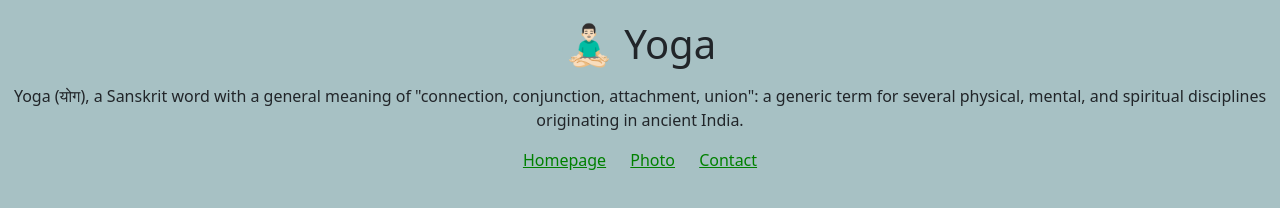
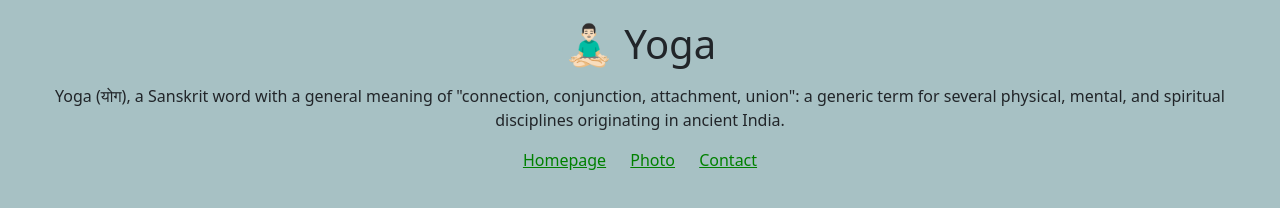
Before and after one commit to Mehrnaz-zand/Multiple-page-hosting, a plain HTML site: page index.html in a window 1280 px wide. Drawn offline with nearby package versions, Linux system fonts and the light colour scheme.

Commit message:
Updated body margin

```diff
--- a/css/style.css
+++ b/css/style.css
@@ -1,5 +1,5 @@
 body {
-  margin: 20px auto !important;
+  margin: 20px 20px !important;
   background-color: rgb(167, 193, 196) !important;
 }
 h1 {
```
